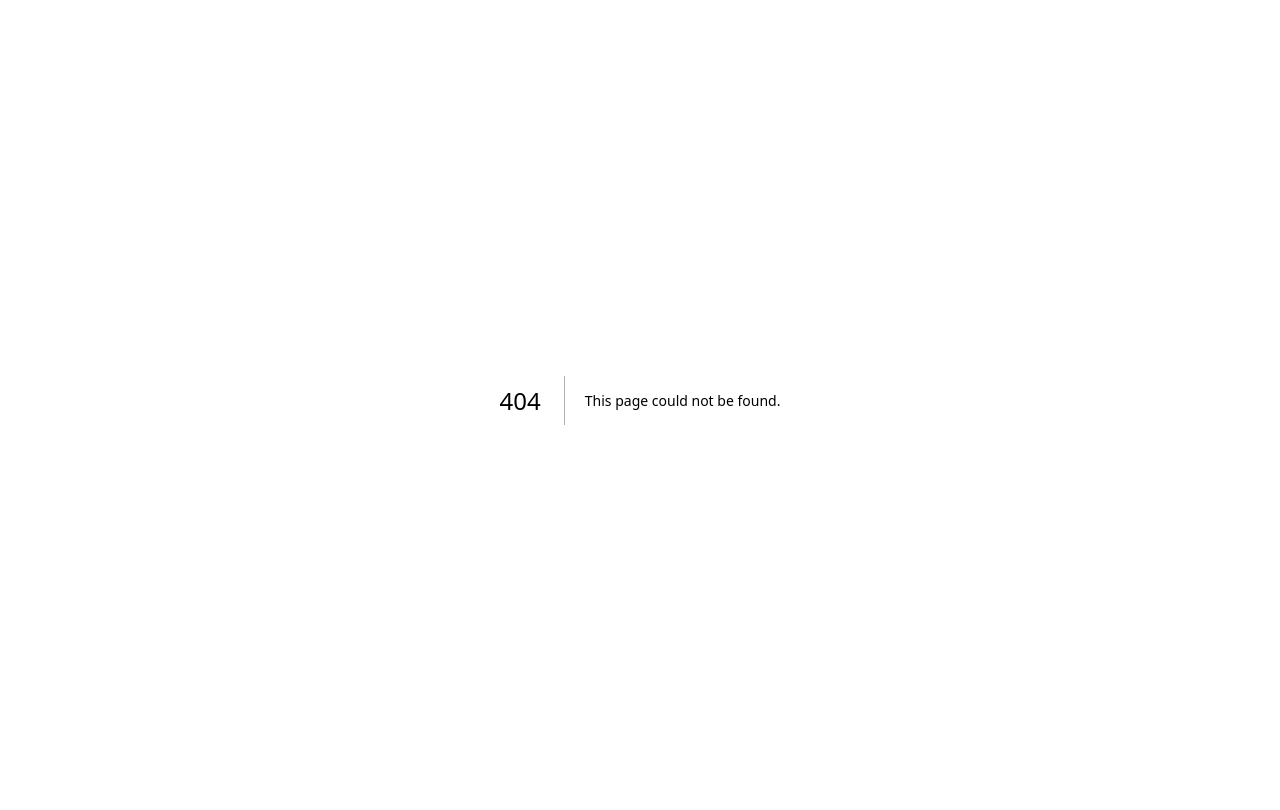
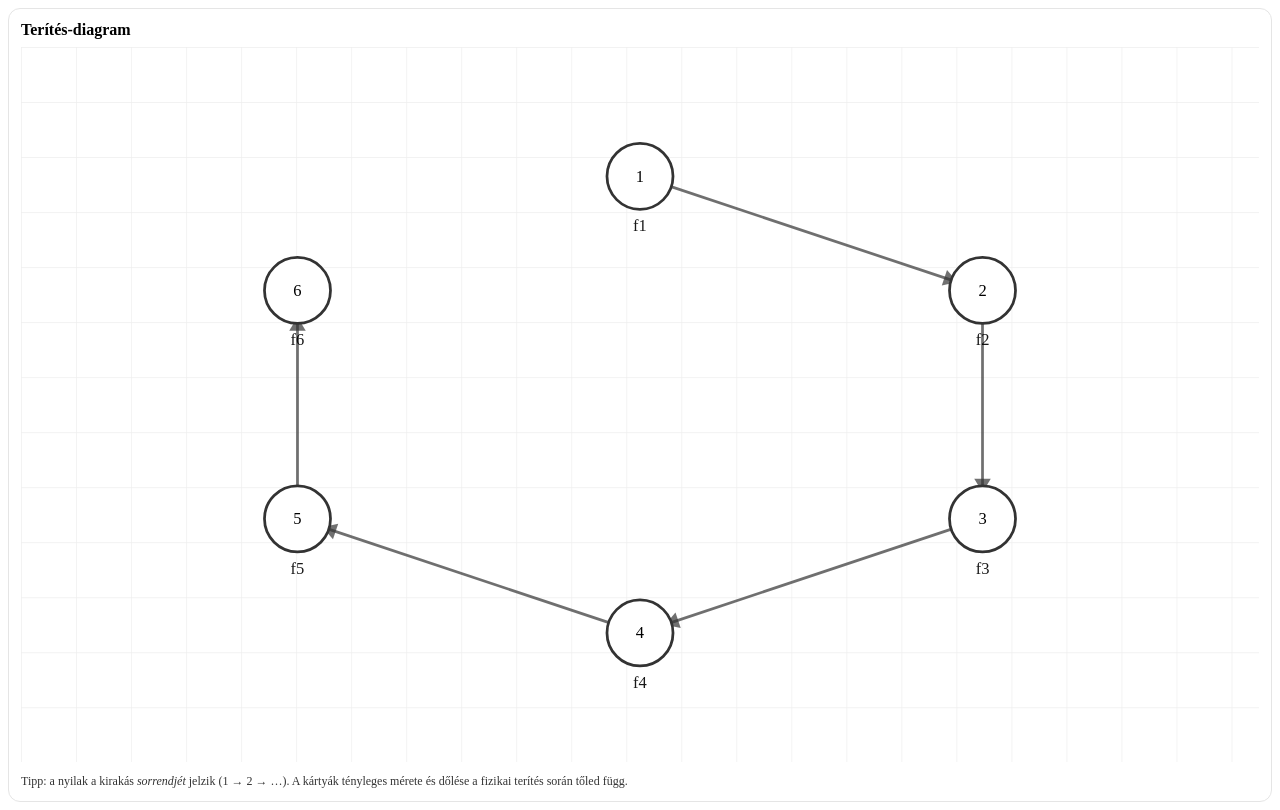
Before and after one commit to janosbartek-debug/aqua-astrae, a Next.js app: page /SpreadDiagram in a window 1280 px wide. Before the commit this address had no page. Built offline with nearby package versions, Linux system fonts and the light colour scheme.

Commit message:
Create SpreadDiagram.jsx

```diff
--- /dev/null
+++ b/pages/SpreadDiagram.jsx
@@ -0,0 +1,196 @@
+// components/SpreadDiagram.jsx
+import React, { useMemo } from "react";
+
+/**
+ * SpreadDiagram — egyszerű SVG alapú elrendezés-rajzoló
+ * - Nem igényel külső libet.
+ * - Alap elrendezések: one_card, three_card, relationship, elements, moon,
+ *   celtic_cross, shadow, freeform.
+ * - Pozíciók sorrendjét nyilak mutatják.
+ */
+
+const W = 900;
+const H = 520;
+const R = 24; // "kártya-csomópont" sugarú jelölő
+const FONT = { label: 12, index: 12 };
+
+// Segédfüggvény: polár koordinátákból x,y
+function polar(cx, cy, radius, deg) {
+  const rad = (deg * Math.PI) / 180;
+  return { x: cx + radius * Math.cos(rad), y: cy + radius * Math.sin(rad) };
+}
+
+// Előre definiált elrendezések (0..1 normalizált koordináták W×H-re vetítve)
+const LAYOUTS = {
+  one_card: (n) => [
+    { key: "p1", x: 0.5, y: 0.5 },
+  ],
+  three_card: (n) => [
+    { key: "p1", x: 0.2, y: 0.55 },
+    { key: "p2", x: 0.5, y: 0.45 },
+    { key: "p3", x: 0.8, y: 0.55 },
+  ],
+  relationship: (n) => [
+    { key: "p1", x: 0.5, y: 0.18 }, // Én (fent)
+    { key: "p2", x: 0.22, y: 0.72 }, // Te (bal lent)
+    { key: "p3", x: 0.78, y: 0.72 }, // Kapcsolat (jobb lent)
+  ],
+  elements: (n) => [
+    { key: "p1", x: 0.5, y: 0.15 }, // Víz — Észak
+    { key: "p2", x: 0.8, y: 0.5 },  // Tűz — Dél (vizuálisan jobb)
+    { key: "p3", x: 0.2, y: 0.5 },  // Föld — Nyugat (vizuálisan bal)
+    { key: "p4", x: 0.5, y: 0.85 }, // Levegő — Kelet (vizuálisan lent)
+  ],
+  moon: (n) => {
+    const cx = 0.5, cy = 0.5, r = 0.32;
+    // Újhold (p1) → Első negyed (p2) → Telihold (p3) → Utolsó negyed (p4)
+    // óramutató szerint
+    const degs = [270, 0, 90, 180];
+    return degs.map((deg, i) => {
+      const { x, y } = polar(cx, cy, r, deg);
+      return { key: `p${i + 1}`, x, y };
+    });
+  },
+  celtic_cross: (n) => [
+    // Kereszt (1–6)
+    { key: "p1", x: 0.4, y: 0.5 },  // Jelen
+    { key: "p2", x: 0.4, y: 0.5 - 0.12 }, // Kihívás (átlós overlayt nyíl jelzi, de pontot is adunk)
+    { key: "p3", x: 0.4, y: 0.75 }, // Tudat alatti (lent)
+    { key: "p4", x: 0.18, y: 0.5 }, // Múlt (bal)
+    { key: "p5", x: 0.4, y: 0.25 }, // Tudatos/cél (felül)
+    { key: "p6", x: 0.62, y: 0.5 }, // Közeljövő (jobb)
+    // Személyoszlop (7–10)
+    { key: "p7", x: 0.78, y: 0.7 },
+    { key: "p8", x: 0.78, y: 0.55 },
+    { key: "p9", x: 0.78, y: 0.4 },
+    { key: "p10", x: 0.78, y: 0.25 },
+  ],
+  shadow: (n) => [
+    { key: "p1", x: 0.5, y: 0.75 },
+    { key: "p2", x: 0.5, y: 0.6 },
+    { key: "p3", x: 0.5, y: 0.45 },
+    { key: "p4", x: 0.5, y: 0.3 },
+    { key: "p5", x: 0.5, y: 0.15 },
+  ],
+  freeform: (n) => {
+    // Szabadság: körív mentén egyenletesen (ha nincs positions array, n lehet 5-8 default)
+    const count = Math.max(1, n || 6);
+    const cx = 0.5, cy = 0.5, r = 0.32;
+    return Array.from({ length: count }).map((_, i) => {
+      const deg = 360 * (i / count) - 90;
+      const { x, y } = polar(cx, cy, r, deg);
+      return { key: `f${i + 1}`, x, y };
+    });
+  },
+};
+
+// Nyíl-rajzolás segéd (egyszerű vonal + háromszög fej)
+function Arrow({ x1, y1, x2, y2 }) {
+  // lerövidítés, hogy a körök széléhez csatlakozzon
+  const dx = x2 - x1;
+  const dy = y2 - y1;
+  const len = Math.max(1, Math.hypot(dx, dy));
+  const ux = dx / len, uy = dy / len;
+  const sx1 = x1 + ux * R * 0.8;
+  const sy1 = y1 + uy * R * 0.8;
+  const ex = x2 - ux * R * 0.8;
+  const ey = y2 - uy * R * 0.8;
+
+  // nyílfej
+  const ah = 10, aw = 6;
+  const leftX = ex - ux * ah - uy * aw;
+  const leftY = ey - uy * ah + ux * aw;
+  const rightX = ex - ux * ah + uy * aw;
+  const rightY = ey - uy * ah - ux * aw;
+
+  return (
+    <g>
+      <line x1={sx1} y1={sy1} x2={ex} y2={ey} stroke="currentColor" strokeWidth="2" opacity="0.7" />
+      <polygon points={`${ex},${ey} ${leftX},${leftY} ${rightX},${rightY}`} fill="currentColor" opacity="0.7" />
+    </g>
+  );
+}
+
+function Node({ x, y, index, label }) {
+  return (
+    <g>
+      <circle cx={x} cy={y} r={R} fill="white" stroke="currentColor" strokeWidth="2" />
+      <text x={x} y={y + 4} textAnchor="middle" fontSize={FONT.index} fontFamily="serif">{index}</text>
+      {label ? (
+        <text
+          x={x}
+          y={y + R + 16}
+          textAnchor="middle"
+          fontSize={FONT.label}
+          fontFamily="serif"
+          opacity="0.9"
+        >
+          {label}
+        </text>
+      ) : null}
+    </g>
+  );
+}
+
+export default function SpreadDiagram({ spreadKey, positions }) {
+  const pts = useMemo(() => {
+    const n = positions?.length || 0;
+    const maker = LAYOUTS[spreadKey] || LAYOUTS.freeform;
+    const raw = maker(n);
+    // skálázás W×H-re
+    return raw.map((p) => ({
+      key: p.key,
+      x: Math.round(p.x * W),
+      y: Math.round(p.y * H),
+    }));
+  }, [spreadKey, positions]);
+
+  const nodes = useMemo(() => {
+    // index + címke összeillesztése a megadott positions tömbből (ha van)
+    const labelsByKey = new Map((positions || []).map((p) => [p.key, p.label]));
+    return pts.map((p, i) => ({
+      ...p,
+      index: i + 1,
+      label: labelsByKey.get(p.key) || p.key,
+    }));
+  }, [pts, positions]);
+
+  if (!nodes.length) {
+    return (
+      <div style={{ padding: 12, border: "1px dashed #bbb", borderRadius: 8, fontStyle: "italic" }}>
+        Nincs definiált pozíció ehhez a húzáshoz — szabad, intuitív terítés. Helyezd el a lapokat körben vagy lágy sorban.
+      </div>
+    );
+  }
+
+  return (
+    <div style={{ border: "1px solid #e5e5e5", borderRadius: 12, padding: 12, marginTop: 8 }}>
+      <div style={{ fontWeight: 600, marginBottom: 8 }}>Terítés-diagram</div>
+      <svg viewBox={`0 0 ${W} ${H}`} width="100%" height="auto" style={{ color: "#333" }}>
+        {/* háttér finom rács */}
+        <defs>
+          <pattern id="grid" width="40" height="40" patternUnits="userSpaceOnUse">
+            <path d="M 40 0 L 0 0 0 40" fill="none" stroke="#eee" strokeWidth="1" />
+          </pattern>
+        </defs>
+        <rect x="0" y="0" width={W} height={H} fill="url(#grid)" />
+
+        {/* sorrend-nyilak */}
+        {nodes.map((n, i) => {
+          const next = nodes[i + 1];
+          if (!next) return null;
+          return <Arrow key={`a${n.key}`} x1={n.x} y1={n.y} x2={next.x} y2={next.y} />;
+        })}
+
+        {/* csomópontok */}
+        {nodes.map((n) => (
+          <Node key={n.key} x={n.x} y={n.y} index={n.index} label={n.label} />
+        ))}
+      </svg>
+
+      <div style={{ fontSize: 12, opacity: 0.8, marginTop: 8 }}>
+        Tipp: a nyilak a kirakás <em>sorrendjét</em> jelzik (1 → 2 → …). A kártyák tényleges mérete és dőlése a fizikai terítés során tőled függ.
+      </div>
+    </div>
+  );
+}
```
